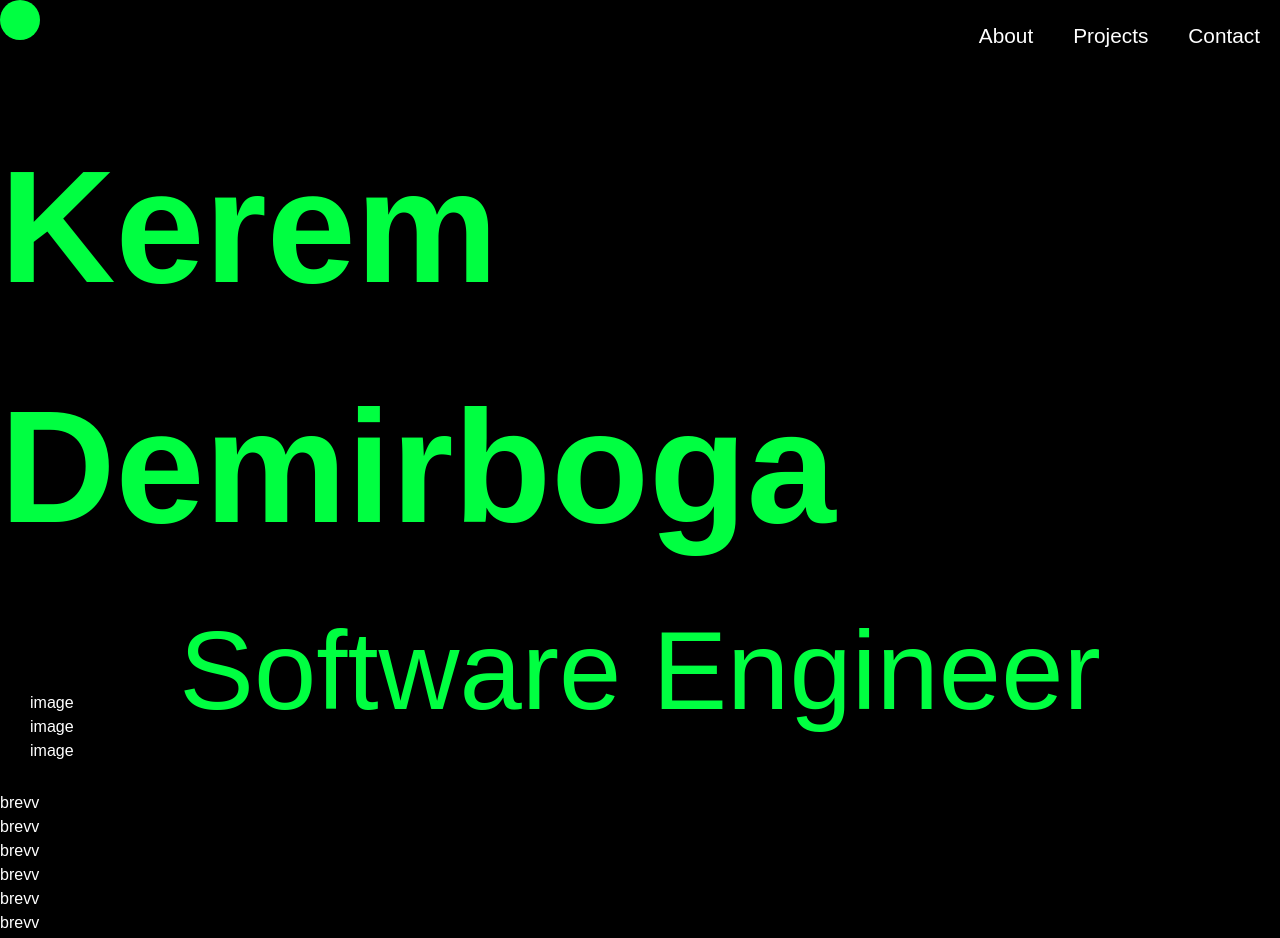
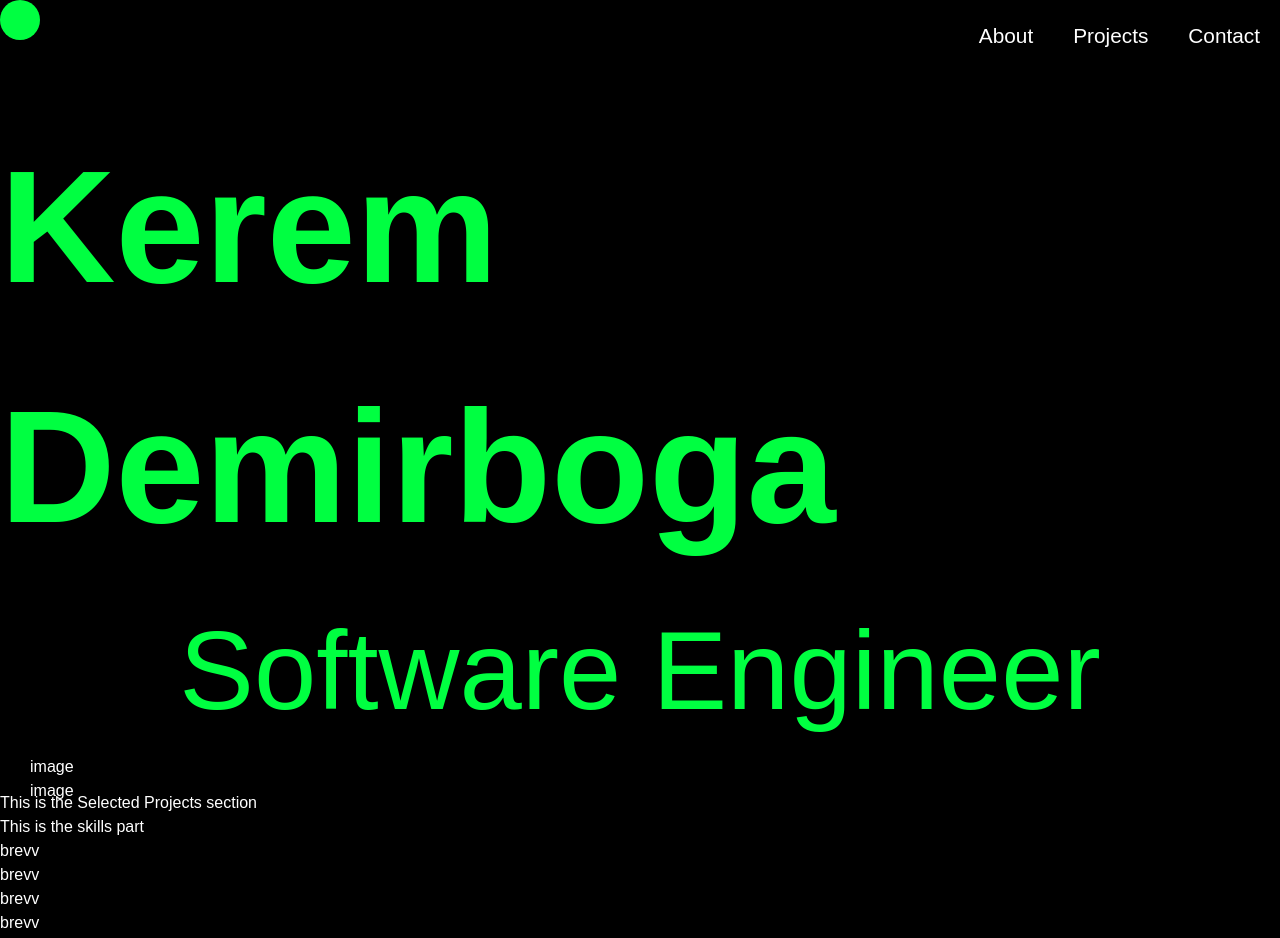
Before and after one commit to KeReMDeMiR-lab/actual-website, a React (Vite) app: page / in a window 1280 px wide. Shown: the top 938 px of the page. Built offline with nearby package versions, Linux system fonts and the light colour scheme; a web font is replaced by a local one.

Commit message:
added two icons and modified the sideIcons comp

```diff
--- a/src/App.tsx
+++ b/src/App.tsx
@@ -5,6 +5,8 @@ import { useGSAP } from "@gsap/react"
 import Navbar from './components/Navbar'
 import Hero from './components/Hero'
 import Side from './components/SideIcons'
+import Projects from './components/Projects'
+import Skills from './components/Skills'
 
 gsap.registerPlugin(ScrollTrigger, SplitText)
 
@@ -17,7 +19,6 @@ function App() {
       gsap.to(".cursor", {x: e.clientX - size/2, y: e.clientY - size/2, ease:'back'})
   }
   window.addEventListener('mousemove', mouseMove)
-    // gsap.to(".cursor", {x: 400, y: 500} )
   })
 
   return (
@@ -27,6 +28,8 @@ function App() {
       <Navbar/>
       <Hero/>
       <Side/>
+      <Projects/>
+      <Skills />
       <div>brevv</div>
       <div>brevv</div>
       <div>brevv</div>
--- a/src/components/Hero.tsx
+++ b/src/components/Hero.tsx
@@ -1,8 +1,10 @@
 export default function Hero(){
     return (
-        <section className="hero">
-            <h1 className='title'>Kerem Demirboga</h1>
-            <h2 className="subtitle">Software Engineer</h2>
-        </section>
+        <>
+            <section className="hero">
+                <h1 className='title'>Kerem Demirboga</h1>
+                <h2 className="subtitle">Software Engineer</h2>
+            </section>
+        </>
     )
 }
--- /dev/null
+++ b/src/components/Projects.tsx
@@ -0,0 +1,9 @@
+export default function Projects(){
+    return (
+        <>
+            <section>
+                <h1>This is the Selected Projects section</h1>
+            </section>
+        </>
+    )
+}
--- a/src/components/SideIcons.tsx
+++ b/src/components/SideIcons.tsx
@@ -1,7 +1,7 @@
 export default function SideIcon(){
     return (
         <div className="side-icons">
-            <li>image</li>
+            <li><a><img src="./linkedin.svg" alt="linkedin logo"/></a></li>
             <li>image</li>
             <li>image</li>
         </div>
--- /dev/null
+++ b/src/components/Skills.tsx
@@ -0,0 +1,9 @@
+export default function Skills(){
+    return (
+        <>
+            <section>
+                <h1>This is the skills part</h1>
+            </section>
+        </>
+    )
+}
```
Also changed, not shown: public/github.svg (added), public/linkedin.svg (added).
